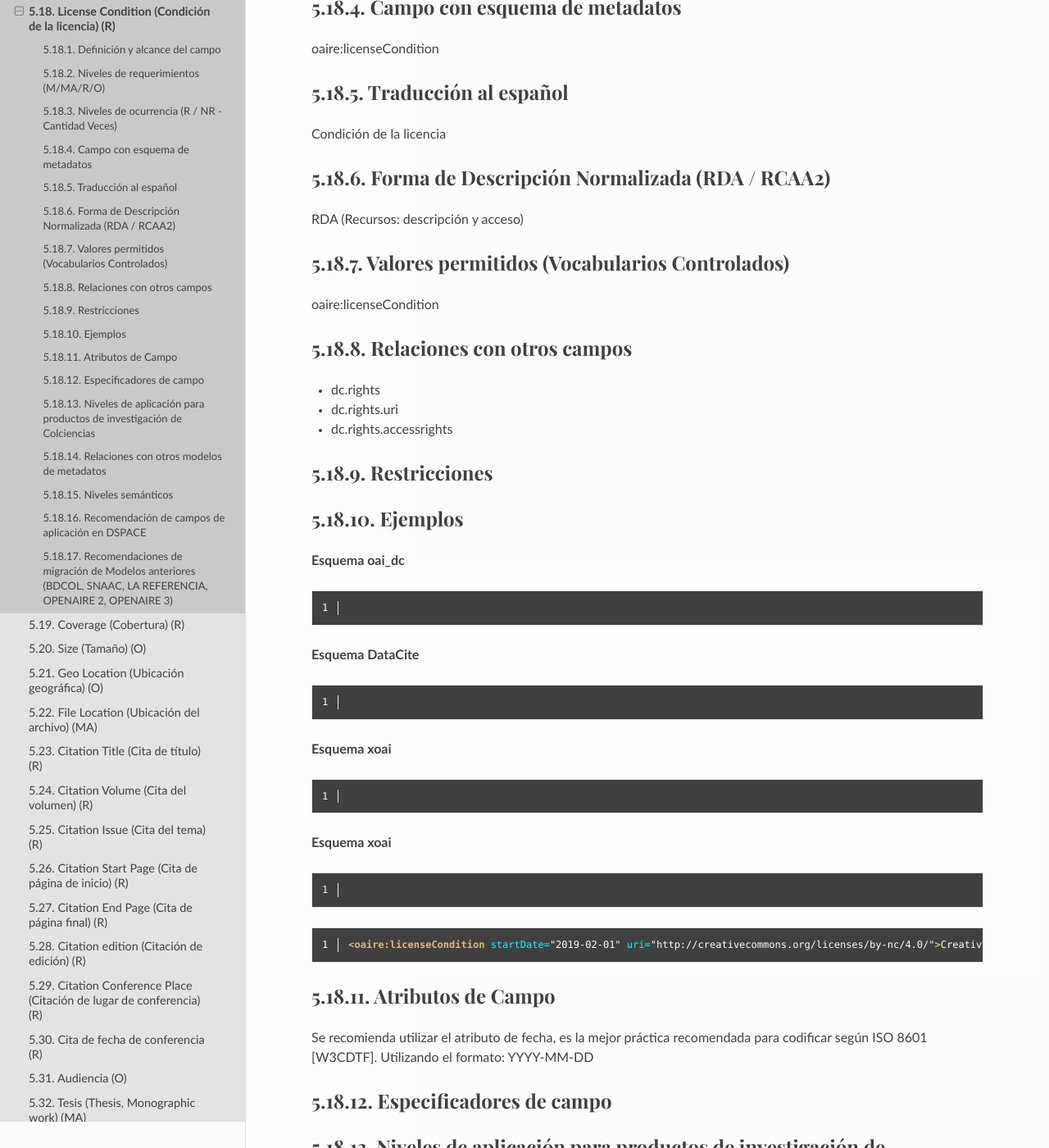
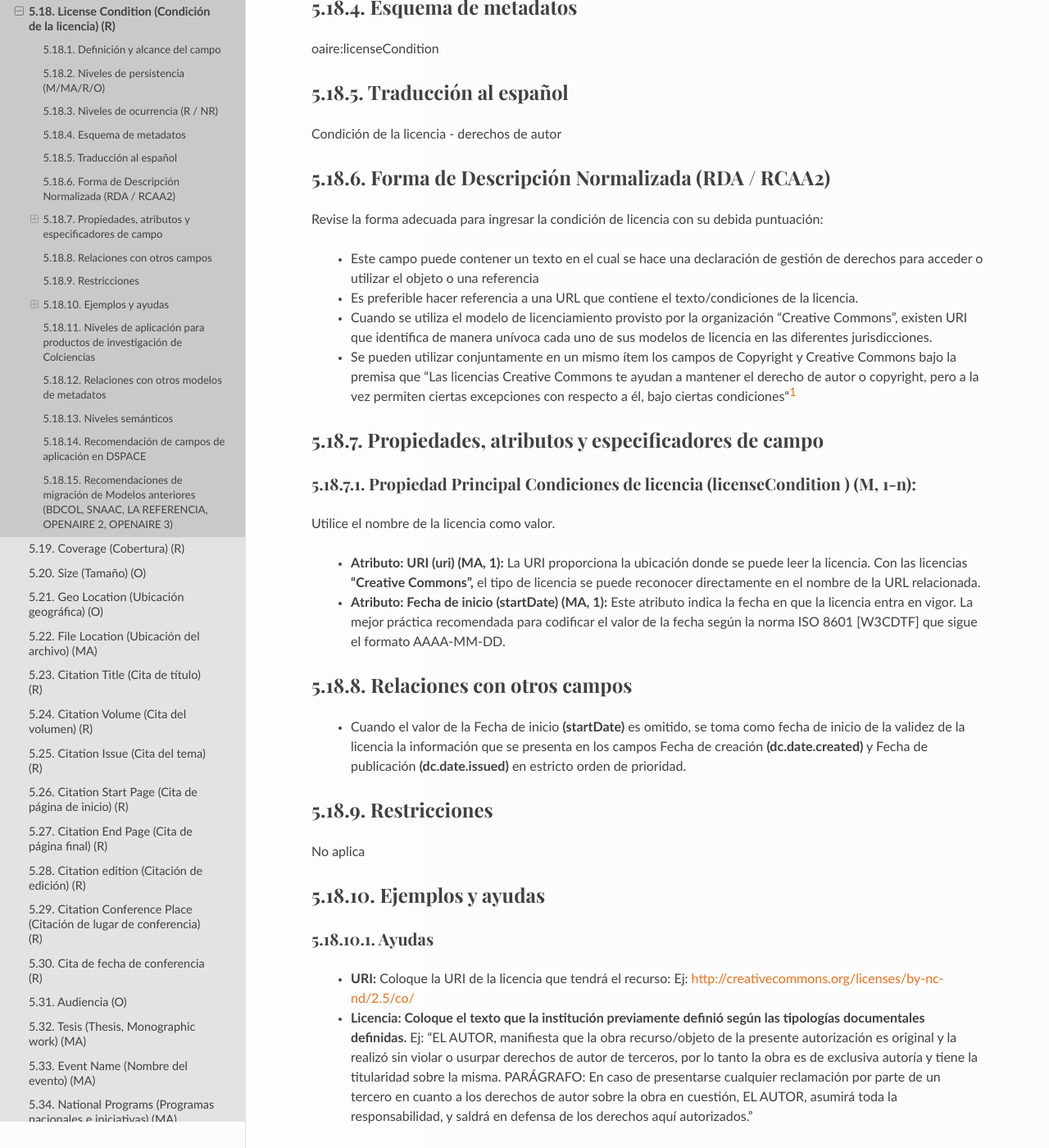
Before and after one commit to rcic/openaire4, a Sphinx documentation site: the page built from docs/field_licensecondition.rst, in a window 1280 px wide and 1400 px high, scrolled down 590 px. Shown: the whole window at 82% size. Built offline with Sphinx 7.4.7 and the Read the Docs theme 2.0.0, drawn with Linux system fonts in a browser that asks for light colours; some web fonts are replaced; a script that is not in the unit is left out; some of the changed text lies outside the part shown.

Commit message:
actualizacion

```diff
--- a/docs/field_licensecondition.rst
+++ b/docs/field_licensecondition.rst
@@ -11,77 +11,104 @@ Información sobre los derechos de la licencia. Está información deberá conte
 
 Pueden utilizarse las licencias de Creative Commons.
 
-Niveles de requerimientos (M/MA/R/O)
-------------------------------------
-Recomendado (R)
+Niveles de persistencia (M/MA/R/O)
+----------------------------------
+Obligatorio (M)
 
-Niveles de ocurrencia (R / NR -  Cantidad Veces)
-------------------------------------------------
-No repetible (NR)
+Niveles de ocurrencia (R / NR)
+------------------------------
+Repetible (R): 1-n veces
 
-Campo con esquema de metadatos
+Esquema de metadatos
 ------------------------------
 oaire:licenseCondition
 
 Traducción al español
 ---------------------
-Condición de la licencia
+Condición de la licencia - derechos de autor
 
 Forma de Descripción Normalizada (RDA / RCAA2)
 ----------------------------------------------
-RDA (Recursos: descripción y acceso)
+Revise la forma adecuada para ingresar la condición de licencia con su debida puntuación:
 
-Valores permitidos (Vocabularios Controlados)
----------------------------------------------
-oaire:licenseCondition
+	- Este campo puede contener  un texto en el cual se hace una declaración de gestión de derechos para acceder o utilizar el objeto o una referencia
+	- Es preferible hacer referencia a una URL que contiene el texto/condiciones de la licencia.
+	- Cuando se utiliza el modelo de licenciamiento provisto por la organización “Creative Commons”, existen URI que identifica de manera unívoca cada uno de sus modelos de licencia en las diferentes jurisdicciones.
+	- Se pueden utilizar conjuntamente en un mismo ítem los campos de  Copyright y Creative Commons bajo la premisa que “Las licencias Creative Commons te ayudan a mantener el derecho de autor o copyright, pero a la vez permiten ciertas excepciones con respecto a él, bajo ciertas condiciones“[#]_
+
+
+Propiedades, atributos y especificadores de campo
+-------------------------------------------------
+
+Propiedad Principal Condiciones de licencia (licenseCondition ) (M, 1-n):
++++++++++++++++++++++++++++++++++++++++++++++++++++++++++++++++++++++++++
+
+Utilice el nombre de la licencia como valor.
+
+	- **Atributo: URI (uri) (MA, 1):** La URI proporciona la ubicación donde se puede leer la licencia. Con las licencias **“Creative Commons”,** el tipo de licencia se puede reconocer directamente en el nombre de la URL relacionada.
+
+	- **Atributo: Fecha de inicio (startDate) (MA, 1):** Este atributo indica la fecha en que la licencia entra en vigor.  La mejor práctica recomendada para codificar el valor de la fecha según la norma ISO 8601 [W3CDTF] que sigue el formato AAAA-MM-DD.
+
 
 Relaciones con otros campos
 ---------------------------
 
-- dc.rights
-- dc.rights.uri
-- dc.rights.accessrights
+	- Cuando el  valor de la Fecha de inicio **(startDate)**  es omitido, se toma como fecha de inicio de la validez de la licencia la información que se presenta en los campos Fecha de creación **(dc.date.created)** y Fecha de publicación **(dc.date.issued)** en estricto orden de prioridad.
 
 Restricciones
 -------------
+No aplica
 
+Ejemplos y ayudas
+-----------------
 
-Ejemplos
---------
+Ayudas
+++++++
+
+	- **URI:** Coloque la URI de la licencia que tendrá el recurso: Ej: http://creativecommons.org/licenses/by-nc-nd/2.5/co/
+	- **Licencia: Coloque el texto que la institución previamente definió según las tipologías documentales definidas.** Ej: “EL AUTOR, manifiesta que la obra recurso/objeto de la presente autorización es original y la realizó sin violar o usurpar derechos de autor de terceros, por lo tanto la obra es de exclusiva autoría y tiene la titularidad sobre la misma. PARÁGRAFO: En caso de presentarse cualquier reclamación por parte de un tercero en cuanto a los derechos de autor sobre la obra en cuestión, EL AUTOR, asumirá toda la responsabilidad, y saldrá en defensa de los derechos aquí autorizados.”
+
+Ejemplo en XML (Interoperabilidad OAI-PMH)
+++++++++++++++++++++++++++++++++++++++++++
 
 **Esquema oai_dc**
 
 .. code-block:: xml
    :linenos:
 
-**Esquema DataCite**
+   <dc:rights>Copyright Universidad Católica de Colombia 2016</dc:rights>
+   <dc:rights>info:eu-repo/semantics/openAccess</dc:rights>
+   <dc:rights>http://creativecommons.org/licenses/by-nc/4.0/</dc:rights>
+
+**Esquema DataCite/oaire/oai_openaire**
 
 .. code-block:: xml
    :linenos:
+
+   <oaire:licenseCondition startDate="2019-02-01" uri="http://creativecommons.org/licenses/by-nc/4.0/">Creative Commons Attribution-NonCommercial</oaire:licenseCondition>
 
 **Esquema xoai**
 
 .. code-block:: xml
    :linenos:
 
-**Esquema xoai**
+   <element name="rights">
+     <element name="spa">
+      <field name="value">Copyright Universidad Católica de Colombia 2016</field>
+    </element>
+   <element name="creativecommons">
+         <element name="spa">
+           <field name="value">http://creativecommons.org/licenses/by-nc/4.0</field>
+       </element>
+   	</element>
+ 	</element>
+
+**Esquema dim**
 
 .. code-block:: xml
    :linenos:
 
-
-.. code-block:: xml
-   :linenos:
-
-   <oaire:licenseCondition startDate="2019-02-01" uri="http://creativecommons.org/licenses/by-nc/4.0/">Creative Commons Attribution-NonCommercial</oaire:licenseCondition>
-
-Atributos de Campo
-------------------
-Se recomienda utilizar el atributo de fecha, es la mejor práctica recomendada para codificar según  ISO 8601 [W3CDTF]. Utilizando el formato:
-YYYY-MM-DD
-
-Especificadores de campo
-------------------------
+    <dim:field mdschema="dc" element="rights" qualifier="creativecommons" lang="spa">http://creativecommons.org/licenses/by-nc/4.0/</dim:field>
 
 Niveles de aplicación para productos de investigación de Colciencias
 --------------------------------------------------------------------
@@ -90,19 +117,43 @@ Se aplica a todos los productos de Colciencias.
 Relaciones con otros modelos de metadatos
 -----------------------------------------
 
-- dc.rights
-- dc.rights.uri
-- dc.rights.accessrights
+El campo Condición de la licencia **(oaire:licenseCondition)** es utilizado por los siguientes esquemas de metadatos y puede intercambiarse su uso de manera indistinta mientras se conserven sus distintos niveles de atributos y especificadores de campo:
+
++----------------------+-------------------+
+| Esquema de Metadatos | Campo Relacionado |
++======================+===================+
+| dc                   | dc.rights         |
++----------------------+-------------------+
+| dcterms              | dcterms.rights    |
++----------------------+-------------------+
+| marcxml              | field: 540 / 542  |
++----------------------+-------------------+
+
 
 Niveles semánticos
 ------------------
 
+No Aplica
+
 Recomendación de campos de aplicación en DSPACE
 -----------------------------------------------
+Se recomienda crear/modificar el componente de registro de metadatos (y sus correspondientes hojas de entrada de datos) de los sistemas **DSPACE** basados en los siguientes elementos:
 
-Se recomienda crear los siguientes campos en Dspace:
-
-- oaire:licenseCondition
++----------------------------------------+-----------------------+-----------------+------------------------------------------+
+| Vocabulario controlado OpenAire/RedCol | Campo Elemento DSPACE | Calificadores   | Nota de alcance                          |
++========================================+=======================+=================+==========================================+
+| OpenAire                               | dc.rights             |                 | Texto general de licencia/Copyright      |
++----------------------------------------+-----------------------+-----------------+------------------------------------------+
+| OpenAire                               | dc.rights             | creativecommons | URL a Creative Commons                   |
++----------------------------------------+-----------------------+-----------------+------------------------------------------+
+| OpenAire                               | dc.rights             | license         | URL a un documento de licencia/Copyright |
++----------------------------------------+-----------------------+-----------------+------------------------------------------+
 
 Recomendaciones de migración de Modelos anteriores (BDCOL, SNAAC, LA REFERENCIA, OPENAIRE 2, OPENAIRE 3)
 --------------------------------------------------------------------------------------------------------
+
+	- Se recomienda específicamente crear los nuevos atributos/especificadores de campo de **licenceCondition** según la codificación propuesta.
+
+
+
+.. [#] https://co.creativecommons.org/?page_id=672
```
